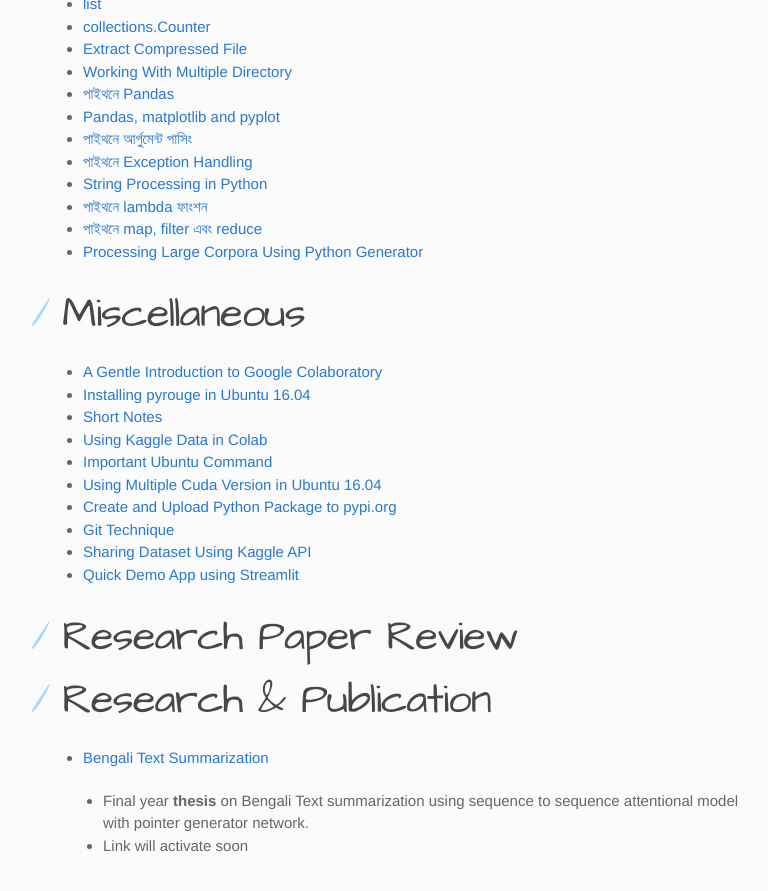
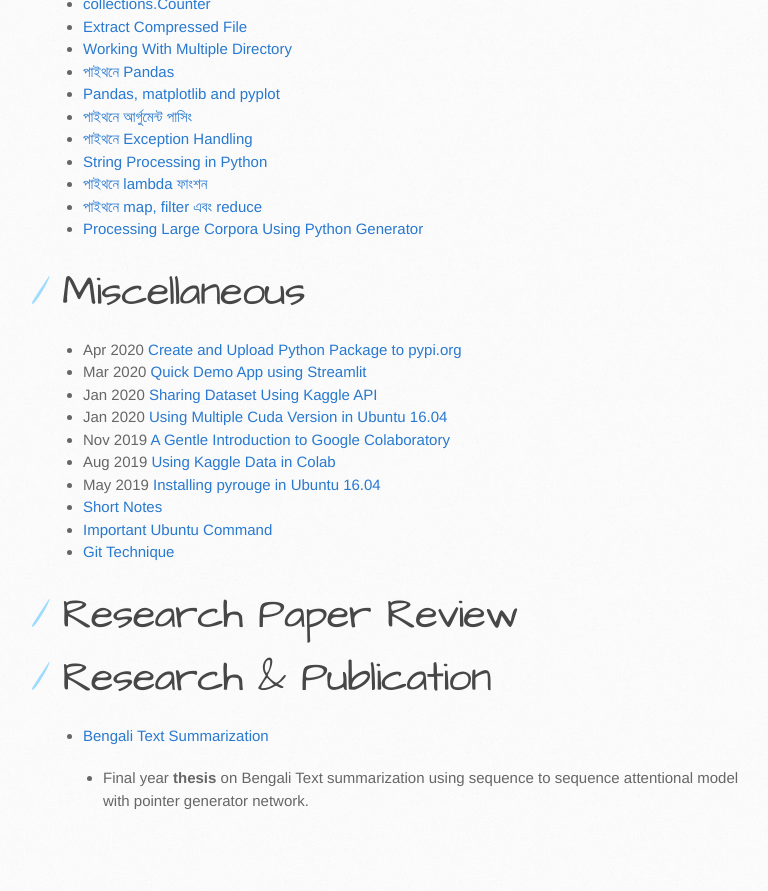
Before and after one commit to sagorbrur/sagorbrur.github.io, a Jekyll site: the page built from index.md, in a window 1280 px wide and 900 px high, scrolled down 1809 px. Shown: the top 891 px of the window, without its empty margins (107-875 px from the left). Built offline with Jekyll 4.4.1, drawn with Linux system fonts in a browser that asks for light colours; our own code applies the rules of GitHub Pages for plain Markdown files; after the commit the page ends 2664 px from its top, so only the background shows below that; some of the changed text lies outside the part shown.

Commit message:
Update index.md

```diff
--- a/index.md
+++ b/index.md
@@ -70,16 +69,16 @@ I am currently working as an AI Engineer and Researcher at [Next Solution Lab](n
 * [Processing Large Corpora Using Python Generator](python_bn/generator_python.md)
 
 # Miscellaneous
-* [A Gentle Introduction to Google Colaboratory](miscellaneous/colab_intro.md)
-* [Installing pyrouge in Ubuntu 16.04](install_rouge.md)
+* Apr 2020 [Create and Upload Python Package to pypi.org](miscellaneous/upload_pypi_package.md)
+* Mar 2020 [Quick Demo App using Streamlit](miscellaneous/streamlit_intro.md)
+* Jan 2020 [Sharing Dataset  Using Kaggle API](miscellaneous/share_data_kaggle.md)
+* Jan 2020 [Using Multiple Cuda Version in Ubuntu 16.04](miscellaneous/using_multiple_cuda_ubuntu.md)
+* Nov 2019 [A Gentle Introduction to Google Colaboratory](miscellaneous/colab_intro.md)
+* Aug 2019 [Using Kaggle Data in Colab](miscellaneous/kaggle_data_colab.md)
+* May 2019 [Installing pyrouge in Ubuntu 16.04](install_rouge.md)
 * [Short Notes](tools_short_note/library_short.md)
-* [Using Kaggle Data in Colab](miscellaneous/kaggle_data_colab.md)
 * [Important Ubuntu Command](miscellaneous/im_ubuntu_command.md)
-* [Using Multiple Cuda Version in Ubuntu 16.04](miscellaneous/using_multiple_cuda_ubuntu.md)
-* [Create and Upload Python Package to pypi.org](miscellaneous/upload_pypi_package.md)
 * [Git Technique](git/technique.md)
-* [Sharing Dataset  Using Kaggle API](miscellaneous/share_data_kaggle.md)
-* [Quick Demo App using Streamlit](miscellaneous/streamlit_intro.md)
 
 # Research Paper Review
 
@@ -88,4 +87,3 @@ I am currently working as an AI Engineer and Researcher at [Next Solution Lab](n
 * [Bengali Text Summarization](#research-&-publication)
 
   - Final year **thesis** on Bengali Text summarization using sequence to sequence attentional model with pointer generator network.
-  - Link will activate soon
```
Also changed, not shown: other parts of index.md (+0 -1 lines).
